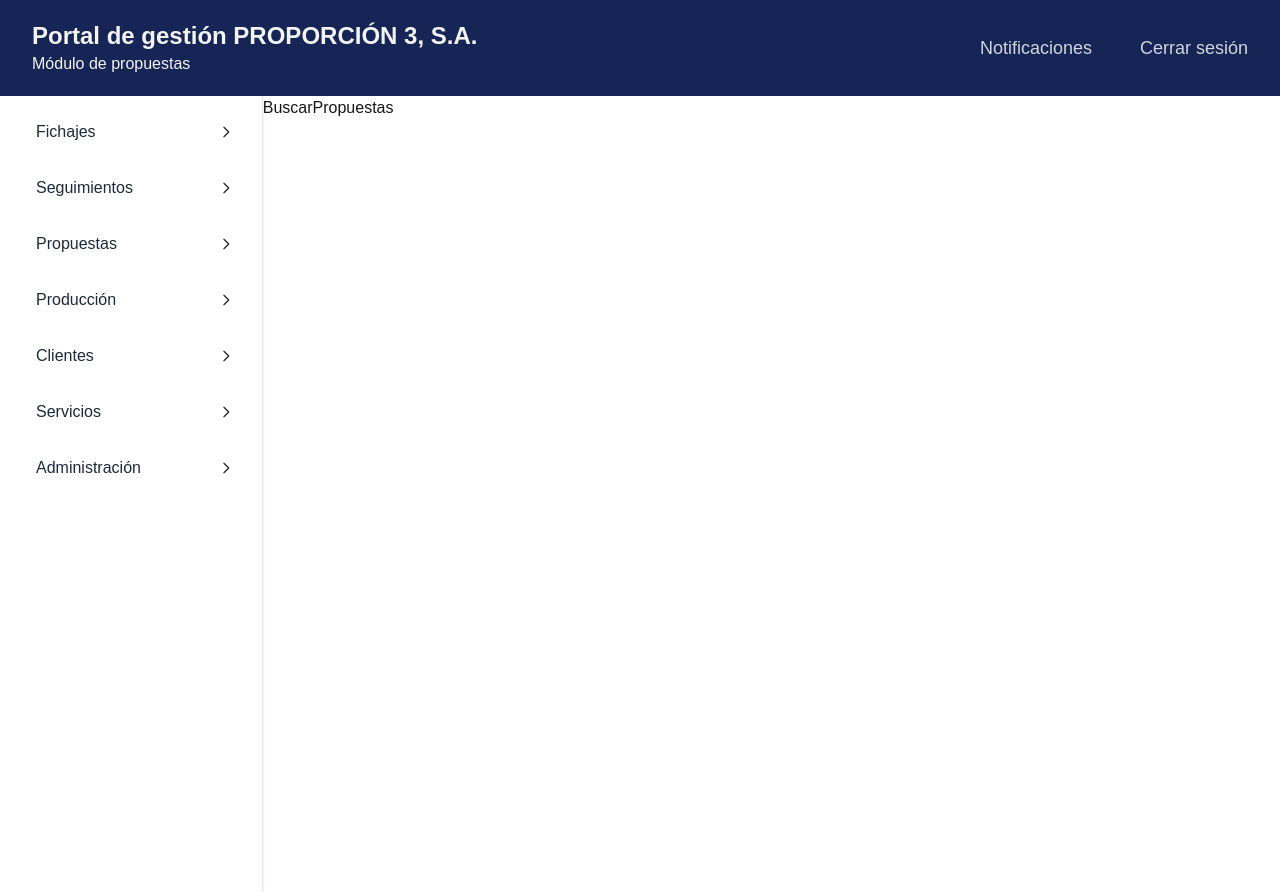
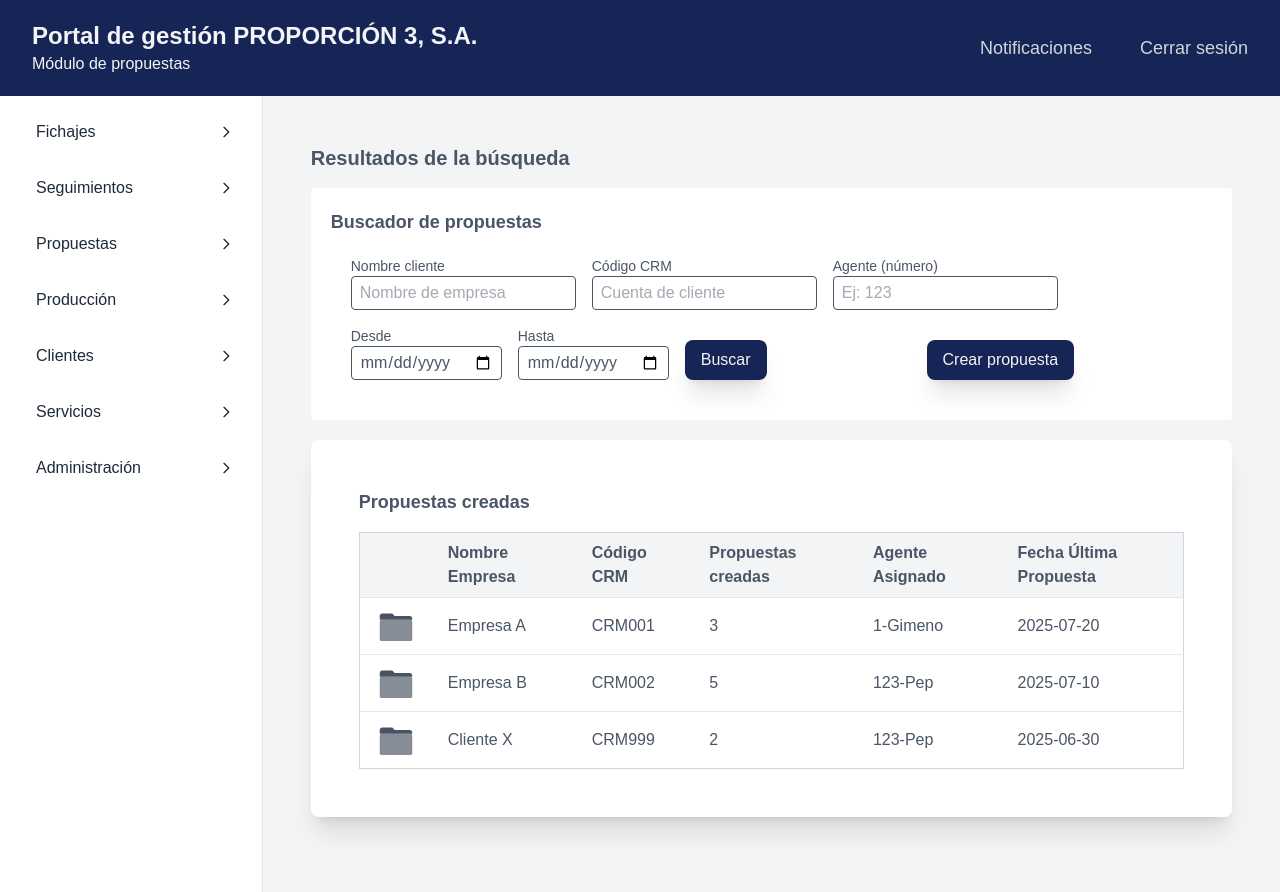
Before and after one commit to frankgimeno3/fichajesp3, a Next.js app: page /dashboard/propuestas/buscar in a window 1280 px wide. Shown: the top 892 px of the page. Built offline with nearby package versions, Linux system fonts and the light colour scheme; no server answers; what aws-amplify would draw is missing.

Commit message:
relleno la pagina de rtados del search

```diff
--- a/src/app/dashboard/propuestas/buscar/page.tsx
+++ b/src/app/dashboard/propuestas/buscar/page.tsx
@@ -1,13 +1,48 @@
-import React, { FC } from 'react';
+"use client"
+import React, { FC, useState } from 'react';
+import FiltrosPropuestas from '../componentesPropuestas/FiltrosPropuestas';
+import TablaPropuestas from '../componentesPropuestas/TablaPropuestas';
 
 interface BuscarPropuestasProps {
 
 }
 
 const BuscarPropuestas: FC<BuscarPropuestasProps> = ({ }) => {
+      const [clienteFiltro, setClienteFiltro] = useState('');
+      const [agenteFiltro, setAgenteFiltro] = useState('');
+      const [fechaInicio, setFechaInicio] = useState('');
+      const [fechaFin, setFechaFin] = useState('');
+
   return (
-    <div>BuscarPropuestas</div>
-  );
+<div className="bg-gray-100 h-full min-h-screen p-12 text-gray-600">
+       <h2 className="text-xl font-semibold mb-4">Resultados de la búsqueda</h2>
+
+      <div className='flex flex-row justify-between w-full items-center bg-white rounded p-5'>
+        <FiltrosPropuestas
+          clienteFiltro={clienteFiltro}
+          setClienteFiltro={setClienteFiltro}
+          agenteFiltro={agenteFiltro}
+          setAgenteFiltro={setAgenteFiltro}
+          fechaInicio={fechaInicio}
+          setFechaInicio={setFechaInicio}
+          fechaFin={fechaFin}
+          setFechaFin={setFechaFin}
+        />
+
+
+      </div>
+
+      <div className='mt-5 p-12 rounded-lg shadow-xl bg-white'>
+
+ <h2 className="text-lg font-semibold mb-4">Propuestas creadas</h2>
+        <TablaPropuestas
+          clienteFiltro={clienteFiltro}
+          agenteFiltro={agenteFiltro}
+          fechaInicio={fechaInicio}
+          fechaFin={fechaFin}
+        />
+      </div>
+    </div>  );
 };
 
 export default BuscarPropuestas;
--- a/src/app/dashboard/propuestas/page.tsx
+++ b/src/app/dashboard/propuestas/page.tsx
@@ -1,11 +1,9 @@
 'use client'
 import TablaPropuestas from './componentesPropuestas/TablaPropuestas';
-import { useRouter } from 'next/navigation';
 import React, { FC, useState } from 'react';
 import FiltrosPropuestas from './componentesPropuestas/FiltrosPropuestas';
 
 const Propuestas: FC = () => {
-  const router = useRouter();
 
   const [clienteFiltro, setClienteFiltro] = useState('');
   const [agenteFiltro, setAgenteFiltro] = useState('');
```
